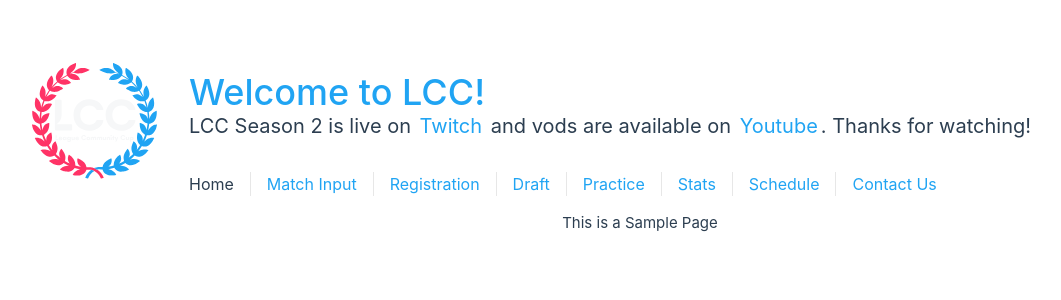
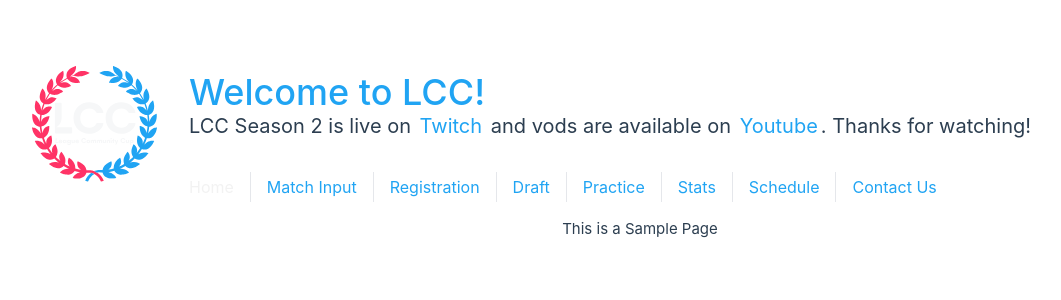
Before and after one commit to lumsdent/lcc-website, a Vue app: page / in a window 1280 px wide. Shown: the top 300 px of the page, without its empty margins (0-1061 px from the left). Built offline with nearby package versions, Linux system fonts and the light colour scheme.

Commit message:
move more css to tailwind

```diff
--- a/src/App.vue
+++ b/src/App.vue
@@ -11,39 +11,57 @@ import AppHeader from './components/AppHeader.vue'
       <AppHeader msg="Welcome to LCC!" />
 
       <nav class="-ml-4 mt-4 py-4 text-left text-base">
-        <RouterLink class="inline-block border-l px-4 first-of-type:border-0" to="/">Home</RouterLink>
-        <RouterLink class="inline-block border-l px-4" to="/match">Match Input</RouterLink>
-        <RouterLink class="inline-block border-l px-4" to="/registration">Registration</RouterLink>
-        <RouterLink class="inline-block border-l px-4" to="/draft">Draft</RouterLink>
-        <RouterLink class="inline-block border-l px-4" to="/practice">Practice</RouterLink>
-        <RouterLink class="inline-block border-l px-4" to="/stats">Stats</RouterLink>
-        <RouterLink class="inline-block border-l px-4" to="/schedule">Schedule</RouterLink>
-        <RouterLink class="inline-block border-l px-4" to="/contact">Contact Us</RouterLink>
+        <RouterLink
+          class="inline-block border-l px-4 first-of-type:border-0"
+          activeClass="hover:bg-transparent text-text-dark"
+          to="/"
+          >Home</RouterLink
+        >
+        <RouterLink
+          class="inline-block border-l px-4"
+          activeClass="hover:bg-transparent text-text-dark"
+          to="/match"
+          >Match Input</RouterLink
+        >
+        <RouterLink
+          class="inline-block border-l px-4"
+          activeClass="hover:bg-transparent text-text-dark"
+          to="/registration"
+          >Registration</RouterLink
+        >
+        <RouterLink
+          class="inline-block border-l px-4"
+          activeClass="hover:bg-transparent text-text-dark"
+          to="/draft"
+          >Draft</RouterLink
+        >
+        <RouterLink
+          class="inline-block border-l px-4"
+          activeClass="hover:bg-transparent text-text-dark"
+          to="/practice"
+          >Practice</RouterLink
+        >
+        <RouterLink
+          class="inline-block border-l px-4"
+          activeClass="hover:bg-transparent text-text-dark"
+          to="/stats"
+          >Stats</RouterLink
+        >
+        <RouterLink
+          class="inline-block border-l px-4"
+          activeClass="hover:bg-transparent text-text-dark"
+          to="/schedule"
+          >Schedule</RouterLink
+        >
+        <RouterLink
+          class="inline-block border-l px-4"
+          activeClass="hover:bg-transparent text-text-dark"
+          to="/contact"
+          >Contact Us</RouterLink
+        >
       </nav>
     </div>
   </header>
 
   <RouterView />
 </template>
-
-<style scoped>
-
-
-nav a.router-link-exact-active {
-  color: var(--color-text);
-}
-
-nav a.router-link-exact-active:hover {
-  background-color: transparent;
-}
-
-nav a {
-  display: inline-block;
-  padding: 0 1rem;
-  border-left: 1px solid var(--color-border);
-}
-
-/* nav a:first-of-type {
-  border: 0;
-} */
-</style>
--- a/src/assets/base.css
+++ b/src/assets/base.css
@@ -17,7 +17,7 @@
   --vt-c-indigo: #2c3e50;
 
   --vt-c-divider-light-1: rgba(60, 60, 60, 0.29);
-  --vt-c-divider-light-2: rgba(60, 60, 60, 0.12);
+  --vt-c-divider-light-2: rgba(60, 60, 60, 0.122);
   --vt-c-divider-dark-1: rgba(84, 84, 84, 0.65);
   --vt-c-divider-dark-2: rgba(84, 84, 84, 0.48);
 
```
